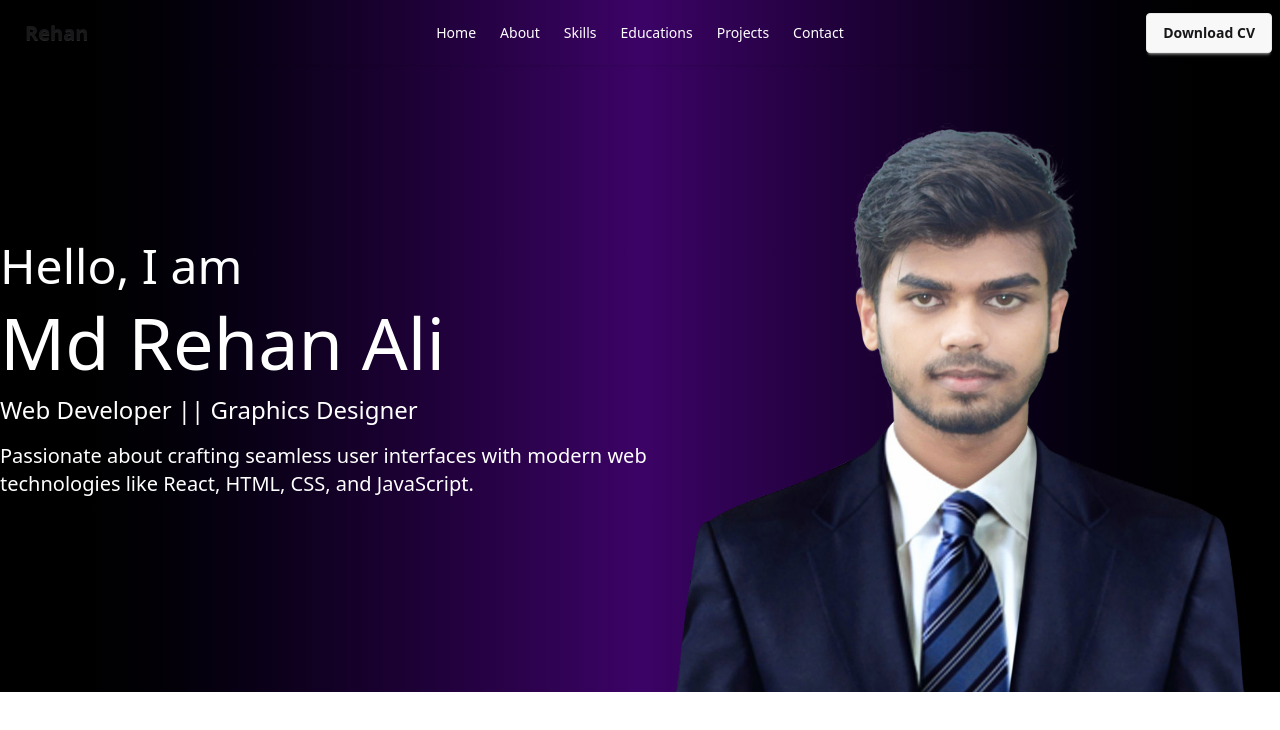
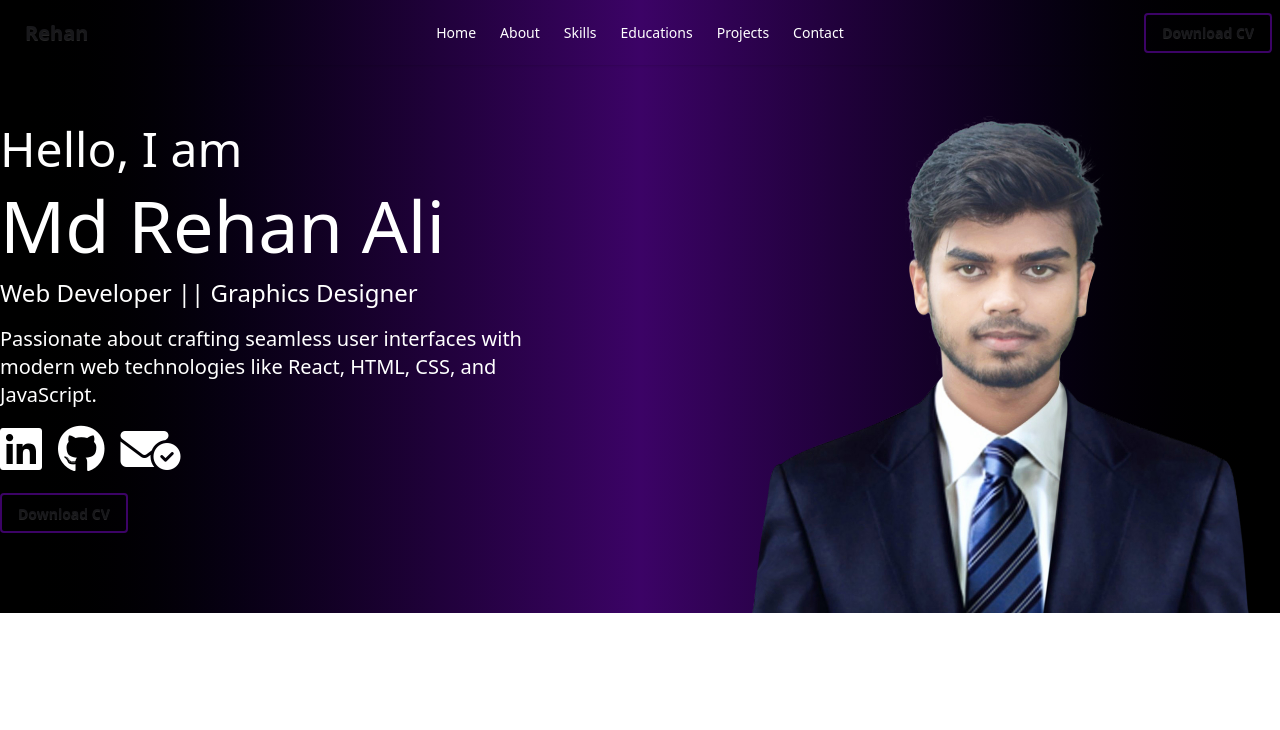
Before and after one commit to MdRehanAli/MdRehanAli, a plain HTML site: page index.html in a window 1280 px wide. Drawn offline with nearby package versions, Linux system fonts and the light colour scheme.

Commit message:
Added Social Icons

```diff
--- a/index.html
+++ b/index.html
@@ -8,6 +8,9 @@
     <!-- Daisy UI & Tailwind CSS linked -->
     <link href="https://cdn.jsdelivr.net/npm/daisyui@5" rel="stylesheet" type="text/css" />
     <script src="https://cdn.jsdelivr.net/npm/@tailwindcss/browser@4"></script>
+
+    <!-- FontAwesome Linked  -->
+    <script src="https://kit.fontawesome.com/62445b34d6.js" crossorigin="anonymous"></script>
     <title>Md Rehan Ali</title>
 </head>
 
@@ -49,7 +52,7 @@
                     </ul>
                 </div>
                 <div class="navbar-end">
-                    <a class="btn">Download CV</a>
+                    <a class="btn btn-ghost border-2 border-purple-950">Download CV</a>
                 </div>
             </div>
         </nav>
@@ -58,14 +61,34 @@
     <!-- Main Section -->
     <main class="max-w-7xl mx-auto">
         <!-- Introduction Section -->
-        <section class="md:flex justify-between items-center">
+        <section class="md:flex justify-between items-center gap-40">
             <div>
                 <h3 class="text-5xl">Hello, I am</h3>
                 <h1 class="text-7xl py-4">Md Rehan Ali</h1>
                 <h4 class="text-2xl">Web Developer || Graphics Designer</h4>
-                <p class="text-xl py-4">Passionate about crafting seamless user interfaces with modern web technologies like React, HTML,
+                <p class="text-xl py-4">Passionate about crafting seamless user interfaces with modern web technologies
+                    like React, HTML,
                     CSS,
                     and JavaScript.</p>
+                <div class="flex gap-4">
+                    <a href="https://www.linkedin.com/in/rehanali21/" target="_blank" rel="noopener noreferrer">
+                        <i
+                            class="fa-brands fa-linkedin cursor-pointer hover:scale-110 transition-all duration-200 text-5xl"></i>
+                    </a>
+
+                    <a href="https://github.com/MdRehanAli" target="_blank" rel="noopener noreferrer">
+                        <i
+                            class="fa-brands fa-github cursor-pointer hover:scale-110 transition-all duration-200 text-5xl"></i>
+                    </a>
+
+                    <a href="mailto:mdrehanali21d@gmail.com">
+                        <i
+                            class="fa-solid fa-envelope-circle-check cursor-pointer hover:scale-110 transition-all duration-200 text-5xl"></i>
+                    </a>
+                </div>
+                <div>
+                    <a class="btn btn-ghost border-2 border-purple-950 my-5">Download CV</a>
+                </div>
             </div>
             <div>
                 <img src="assets/rehan.png" alt="My Image">
```
